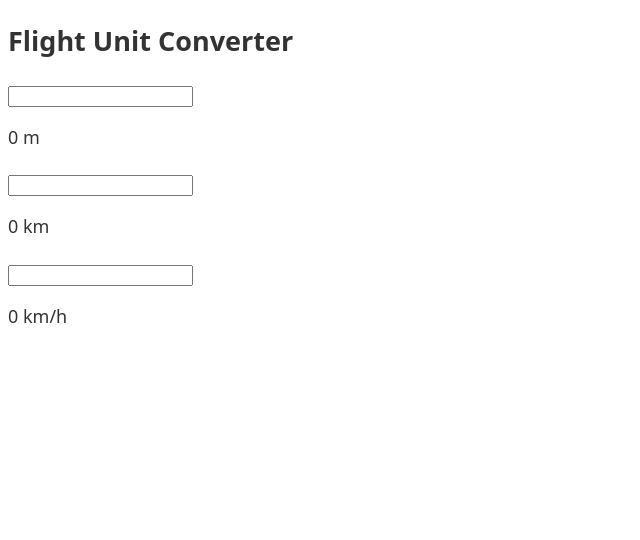
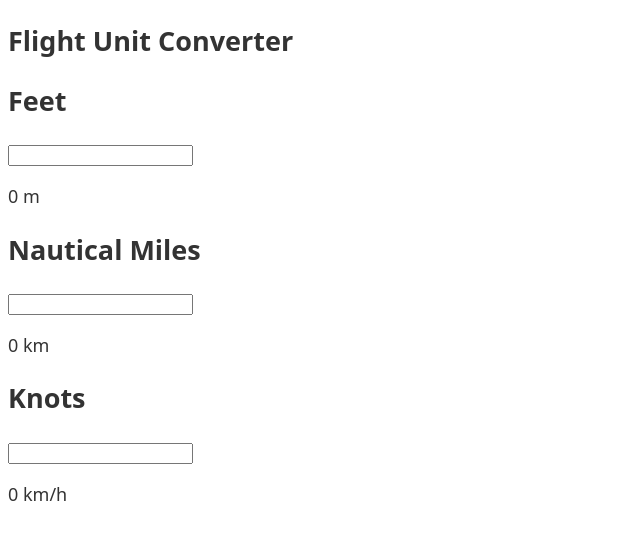
Before and after one commit to tamaskovacs0408/flight-unit-converter, a React (Vite) app: page / in a window 1280 px wide. Shown: the top 540 px of the page, without its empty margins (0-640 px from the left). Built offline with nearby package versions, Linux system fonts and the light colour scheme.

Commit message:
add title prop to Converter components in ConverterWrapper for improved clarity

```diff
--- a/src/components/ConverterWrapper.tsx
+++ b/src/components/ConverterWrapper.tsx
@@ -1,15 +1,36 @@
 import Converter from "./Converter";
-import { metersConverter, kiloMetersConverter, speedConverter } from "../utils/converterFormules";
+import {
+  metersConverter,
+  kiloMetersConverter,
+  speedConverter,
+} from "../utils/converterFormules";
 
 function ConverterWrapper() {
-    return ( <section>
-        <h1>Flight Unit Converter</h1>
-        <div>
-            <Converter baseUnit="feet" transformedUnit="m" fn={metersConverter} />
-            <Converter baseUnit="nauticalMiles" transformedUnit="km" fn={kiloMetersConverter} />
-            <Converter baseUnit="knots" transformedUnit="km/h" fn={speedConverter} />
-        </div>
-    </section> );
+  return (
+    <section>
+      <h1>Flight Unit Converter</h1>
+      <div>
+        <Converter
+          title='Feet'
+          baseUnit='feet'
+          transformedUnit='m'
+          fn={metersConverter}
+        />
+        <Converter
+          title='Nautical Miles'
+          baseUnit='nauticalMiles'
+          transformedUnit='km'
+          fn={kiloMetersConverter}
+        />
+        <Converter
+          title='Knots'
+          baseUnit='knots'
+          transformedUnit='km/h'
+          fn={speedConverter}
+        />
+      </div>
+    </section>
+  );
 }
 
 export default ConverterWrapper;
```
